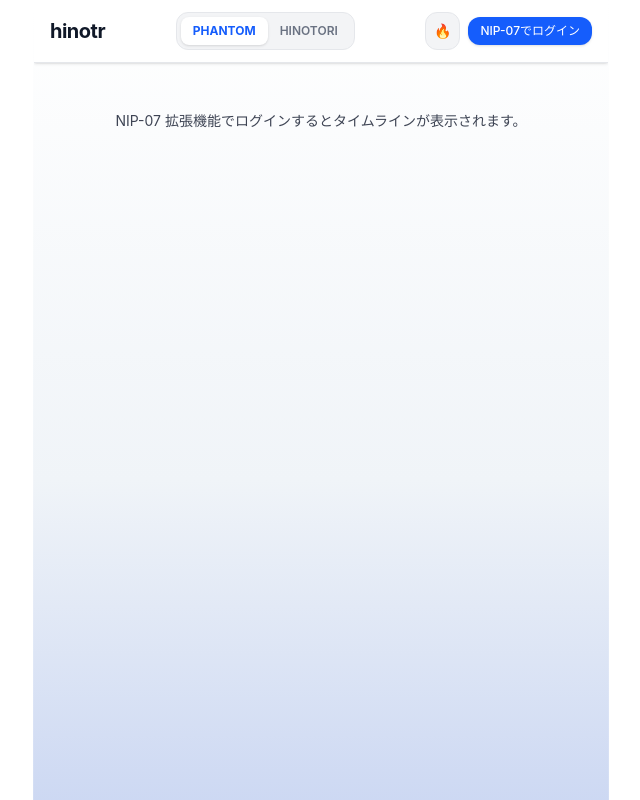
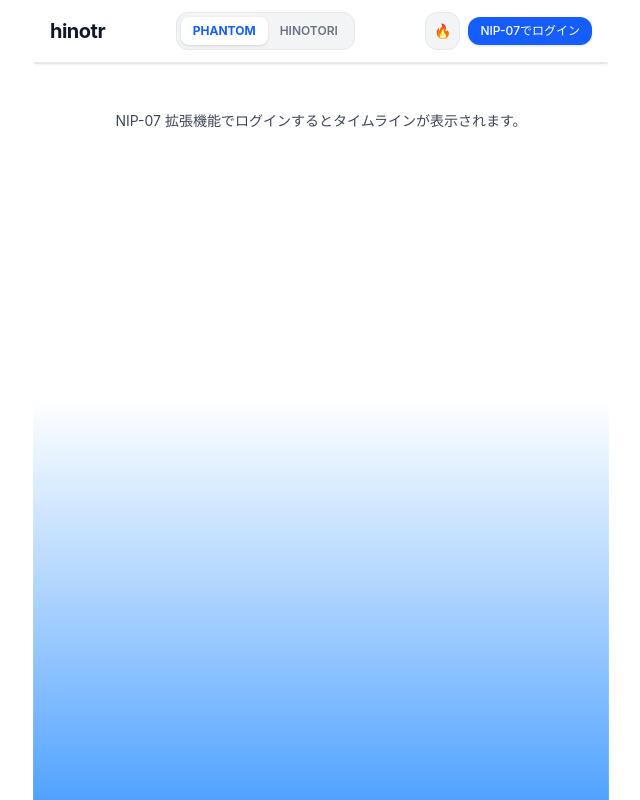
Before and after one commit to brokoyy/hinotr, a React (Vite) app: page / in a window 1280 px wide. Shown: the whole page, without its empty margins (319-959 px from the left). Built offline with nearby package versions, Linux system fonts and the light colour scheme; what nostr-tools would draw is missing.

Commit message:
Refactor timeline background style handling

```diff
--- a/src/App.tsx
+++ b/src/App.tsx
@@ -83,56 +83,26 @@ export default function App() {
     setPubkey(null);
   };
 
-  // タイムライン全体（長大な長方形）に適用するグラデーション設定
-  const getTimelineBackgroundStyle = () => {
-    if (mode === 'PHANTOM') {
-      if (theme === 'light') {
-        return {
-          background: 'linear-gradient(to bottom, #ffffff 0%, #f0f4f8 20%, #1d4ed8 100%)',
-          color: '#0f172a',
-        };
-      } else {
-        // Dark: 最上部（最新・0分）が黒、下へ行くほどコバルトブルーへ
-        return {
-          background: 'linear-gradient(to bottom, #000000 0%, #000000 15%, #050b14 40%, #1d4ed8 100%)',
-          color: '#ffffff',
-        };
-      }
-    } else {
-      // HINOTORI モード
-      if (theme === 'light') {
-        return {
-          background: 'linear-gradient(to bottom, #ffffff 0%, #fff7ed 20%, #f97316 100%)',
-          color: '#0f172a',
-        };
-      } else {
-        // Dark: 最上部（最新・0分）が黒、下へ行くほど鮮やかなオレンジへ
-        return {
-          background: 'linear-gradient(to bottom, #000000 0%, #000000 15%, #140702 40%, #f97316 100%)',
-          color: '#ffffff',
-        };
-      }
-    }
-  };
-
-  const currentStyle = getTimelineBackgroundStyle();
+  // ご提示いただいた元のグラデーションクラスのマッピング
+  const themeClasses = {
+    PHANTOM: {
+      light: 'bg-gradient-to-b from-white via-white/90 to-blue-400 text-slate-900',
+      dark: 'bg-gradient-to-b from-black via-slate-950 to-blue-950 text-white',
+    },
+    HINOTORI: {
+      light: 'bg-gradient-to-b from-white to-orange-300 text-slate-900',
+      dark: 'bg-gradient-to-b from-black via-orange-950 to-orange-900 text-white',
+    },
+  }[mode][theme];
 
   return (
     <div
       className="min-h-screen transition-colors duration-75"
-      style={{
-        background: theme === 'dark' ? '#000000' : '#ffffff',
-        color: currentStyle.color
-      }}
+      style={{ background: theme === 'dark' ? '#000000' : '#ffffff' }}
     >
       <div
         ref={scrollContainerRef}
-        // スクロールコンテナ自体に背景グラデーションを持たせ、min-heightで十分に縦方向に引き伸ばす
-        className="max-w-xl mx-auto h-screen border-x border-white/10 flex flex-col relative overflow-y-auto overflow-x-hidden"
-        style={{
-          background: currentStyle.background,
-          backgroundSize: '100% 300vh' // タイムラインの長さに合わせてグラデーションを引き伸ばす
-        }}
+        className={`max-w-xl mx-auto h-screen border-x border-white/10 flex flex-col relative overflow-y-auto overflow-x-hidden ${themeClasses}`}
       >
         <Header
           mode={mode}
```
